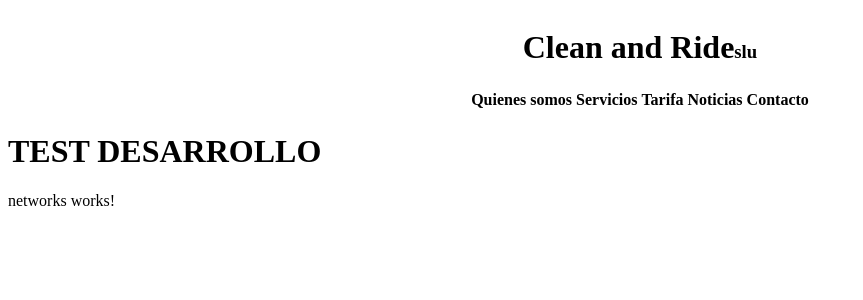
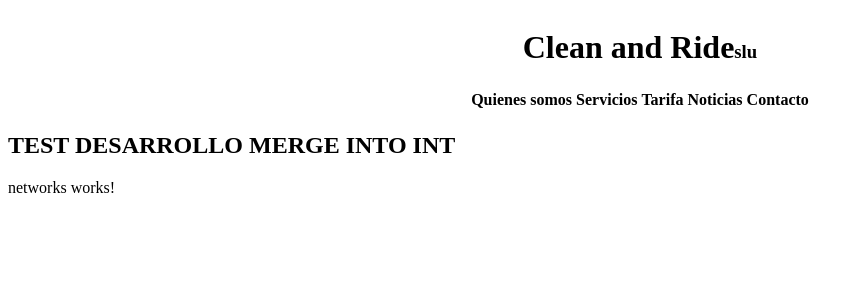
Before and after one commit to kaldy1997/testeo, an Angular app: page / in a window 1280 px wide. Shown: the top 300 px of the page, without its empty margins (0-863 px from the left). Built offline with nearby package versions, Linux system fonts and the light colour scheme.

Commit message:
Update app.component.html

```diff
--- a/src/app/app.component.html
+++ b/src/app/app.component.html
@@ -3,6 +3,9 @@
   <h3>slu</h3>
 </div>
 <app-menu></app-menu>
-<h1>TEST DESARROLLO</h1>
+
+
+<h2>TEST DESARROLLO MERGE INTO INT</h2>
+
 <router-outlet></router-outlet>
 <app-networks></app-networks>
```
